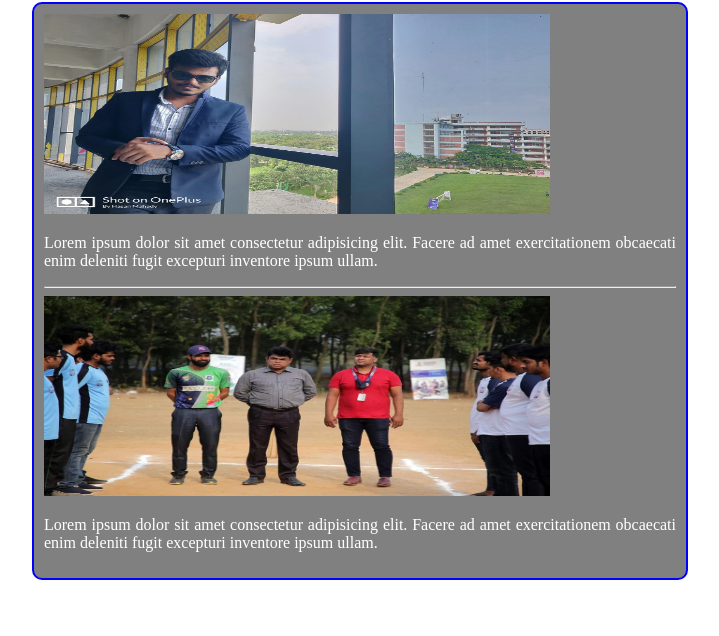
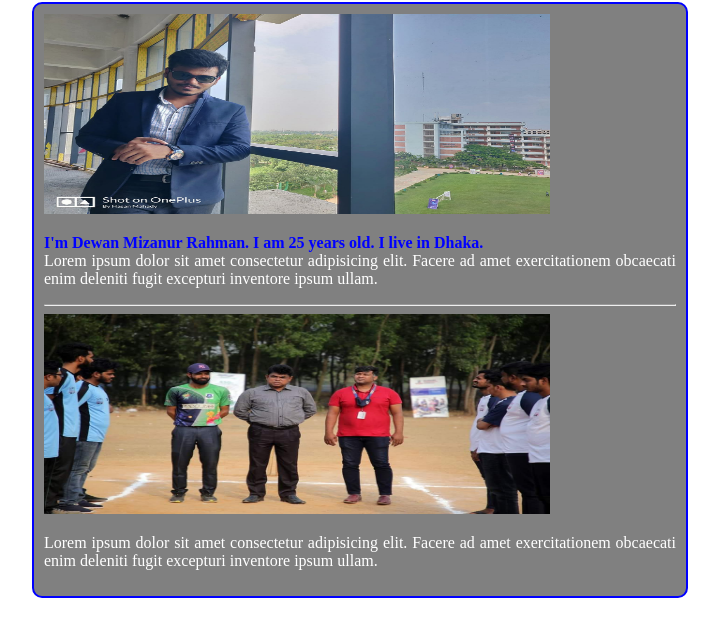
Before and after one commit to dewan-mizanur911/about-dmr, a plain HTML site: page index.html in a window 1280 px wide. Shown: the part 78-714 px from the top of the page, without its empty margins (280-999 px from the left). Drawn offline with Linux system fonts and the light colour scheme.

Commit message:
line added

```diff
--- a/css/style.css
+++ b/css/style.css
@@ -20,3 +20,8 @@ p{
     text-align: justify;
     color: white;
 }
+.bio{
+    display: block;
+    color: blue;
+    font-weight: bold;
+}
--- a/index.html
+++ b/index.html
@@ -12,7 +12,7 @@
     <div class="about-me">
         <img src="images/me-1.jpg" alt="">
         <p>
-            Lorem ipsum dolor sit amet consectetur adipisicing elit. Facere ad amet exercitationem obcaecati enim deleniti fugit excepturi inventore ipsum ullam.
+            <span class="bio">I'm Dewan Mizanur Rahman. I am 25 years old. I live in Dhaka.</span>Lorem ipsum dolor sit amet consectetur adipisicing elit. Facere ad amet exercitationem obcaecati enim deleniti fugit excepturi inventore ipsum ullam.
         </p>
         <hr>
         <img src="images/finals.jpg" alt="">
```
